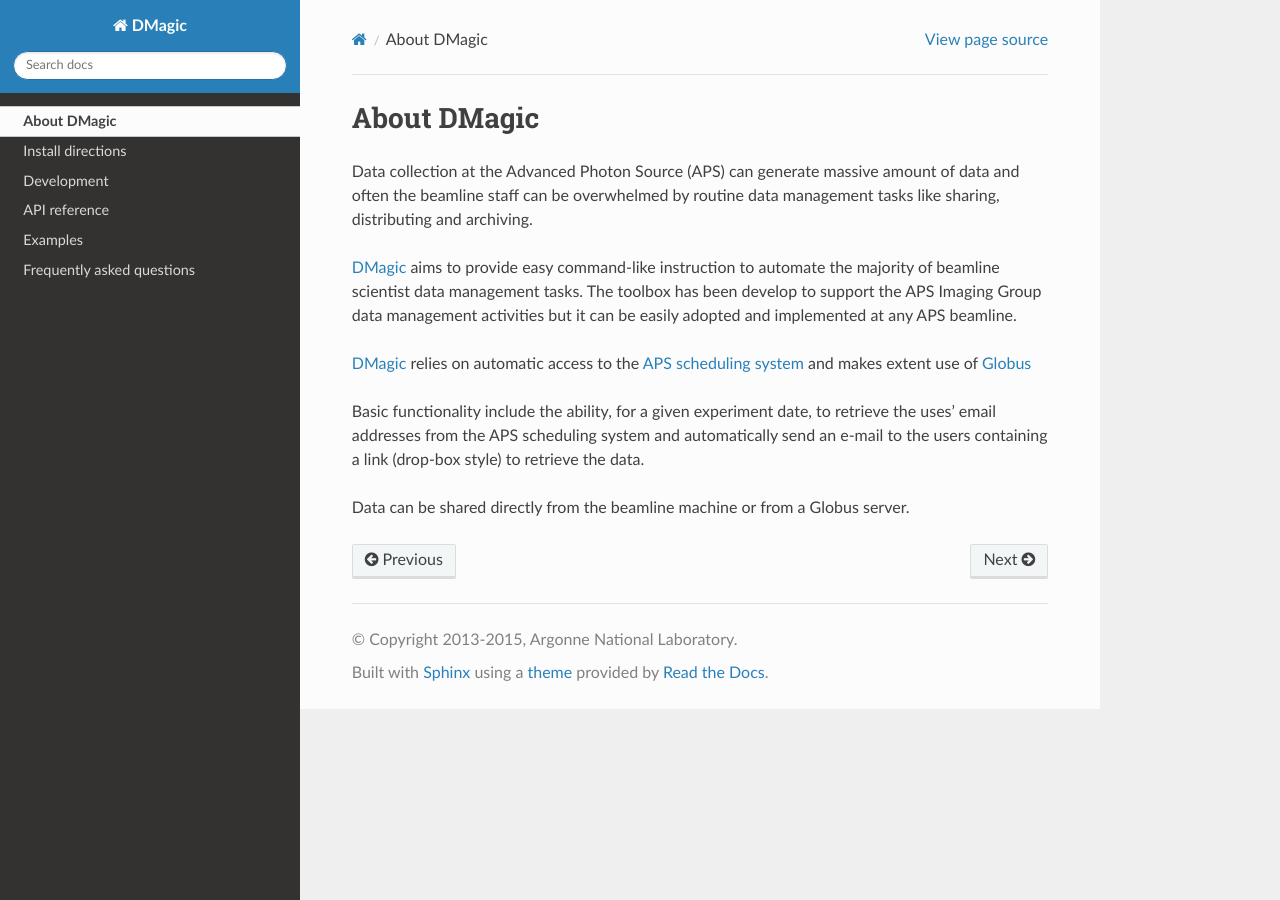
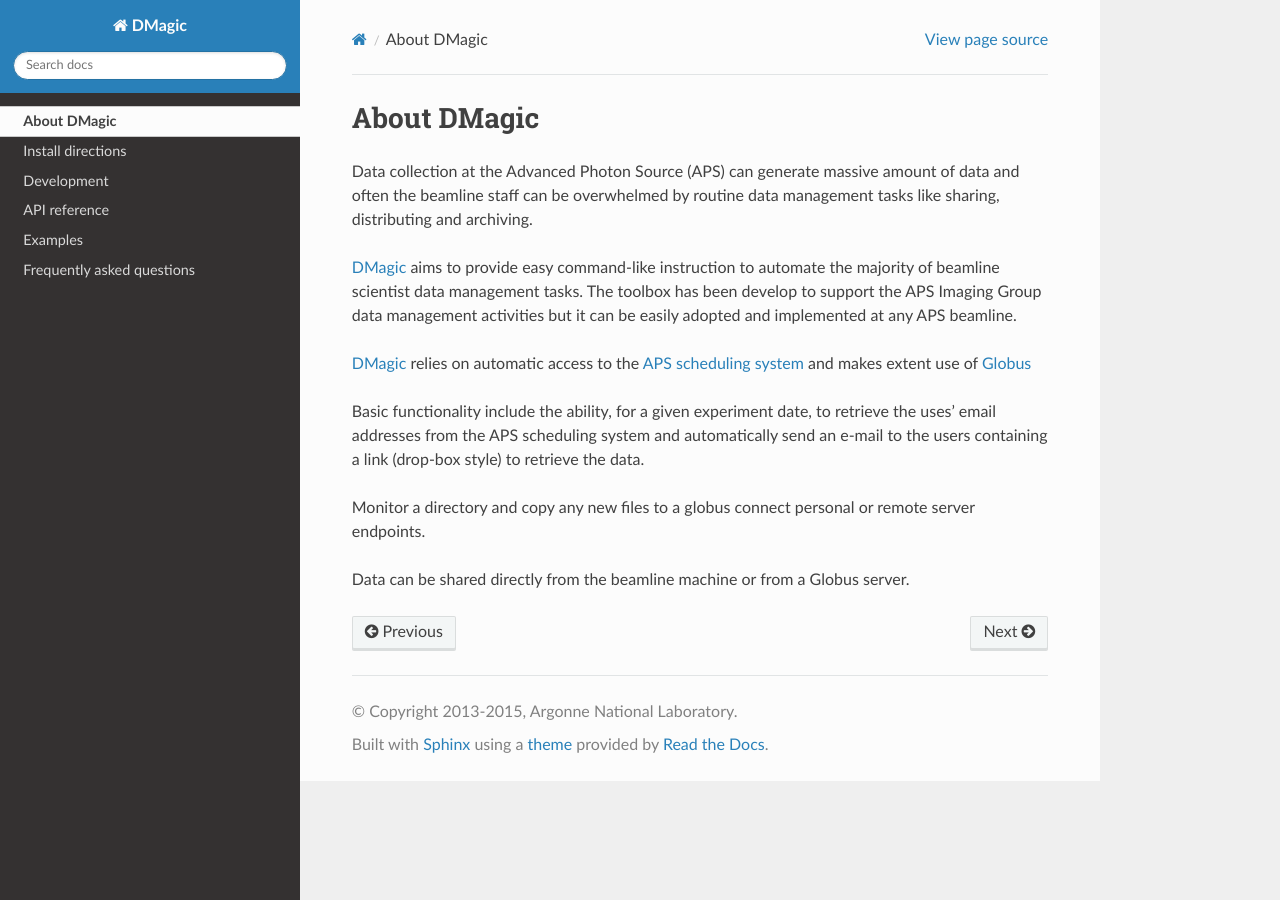
Before and after one commit to xray-imaging/DMagic, a Sphinx documentation site: the page built from doc/source/about.rst, in a window 1280 px wide. Built offline with Sphinx 7.4.7 and the Read the Docs theme 2.0.0, drawn with Linux system fonts in a browser that asks for light colours.

Commit message:
working on the docs

```diff
--- a/doc/source/about.rst
+++ b/doc/source/about.rst
@@ -20,4 +20,6 @@
 email addresses from the APS scheduling system and automatically send an e-mail to the users
 containing a link (drop-box style) to retrieve the data.
 
+Monitor a directory and copy any new files to a globus connect personal or remote server endpoints.
+
 Data can be shared directly from the beamline machine or from a Globus server.
```
